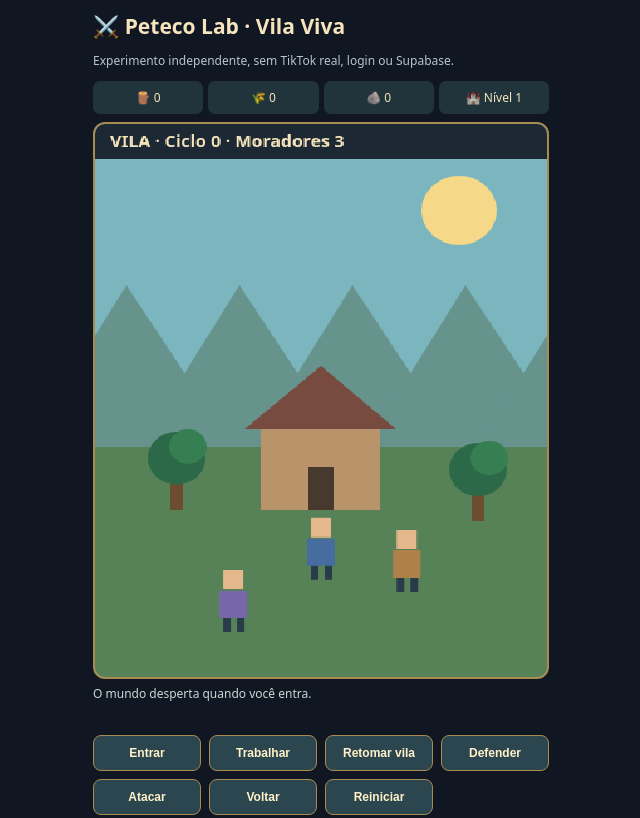
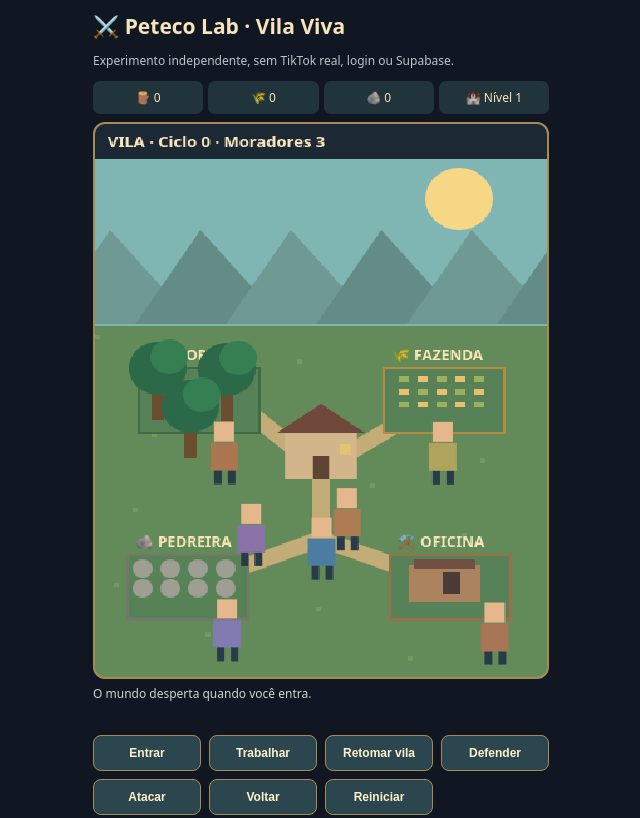
Before and after one commit to HorusHypnotic/reino-vivo-peteco-lab-test, a plain HTML site: page index.html in a window 1280 px wide. Shown: the top 818 px of the page, without its empty margins (319-959 px from the left). Drawn offline with Linux system fonts and the light colour scheme.

Commit message:
deploy: territorial village sectors and collective world simulation

```diff
--- a/index.html
+++ b/index.html
@@ -8,13 +8,13 @@ function progress(){s.cycles++;s.wood+=2+s.level;s.food+=2;s.stone+=(s.cycles%2=
 const fakeNames=['Guardiao77','PescadoraBR','Ferreiro21','Viajante09'];let fakeSequence=0;function fakeEvent(type){const name=fakeNames[fakeSequence++%fakeNames.length];const feed=document.querySelector('#feed');if(type==='join'){feed.textContent=name+': !entrar';if(!s.joined)action('enter');else{chronicle(name+' chegou à vila.');s.people++;updateWorld()}}else if(type==='gift'){feed.textContent=name+' enviou 🌹 Rosa (SIMULADO)';burst(180,330,24,'#f59cb7');if(s.joined&&s.phase==='vila'){s.food+=5;updateWorld();chronicle(name+' trouxe 5 alimentos fictícios para a vila.')}else say('Rosa fictícia recebida. Nenhum saldo real foi alterado.')}else if(type==='raid'){feed.textContent=name+': !defender';action('defend')}else if(type==='burst'){feed.textContent='10 comentários fictícios de defesa';if(s.joined&&s.phase==='vila')action('defend');if(s.phase==='batalha'){burst(250,170,40,'#f6c77c');s.hp=Math.max(0,s.hp-20);if(s.hp===0){s.phase='vitoria';chronicle('A comunidade derrotou o dragão!')}else chronicle('Rajada coletiva! Dragão: '+s.hp+'%')}}}
 document.querySelectorAll('[data-fake]').forEach(b=>b.addEventListener('click',()=>fakeEvent(b.dataset.fake)));
 function burst(x,y,n,col){for(let i=0;i<n;i++){const a=Math.random()*Math.PI*2,v=Math.random()*3+1;s.particles.push({x,y,vx:Math.cos(a)*v,vy:Math.sin(a)*v,life:30,col})}}
-function action(a){if(a==='reset'){epoch++;Object.assign(s,{joined:false,phase:'vila',wood:0,hp:100,x:180,target:180,busy:false,auto:false,particles:[]});updateWorld();chronicle('Reino reiniciado.');return}
+function action(a){if(a==='reset'){epoch++;Object.assign(s,{joined:false,phase:'vila',wood:0,food:0,stone:0,level:1,cycles:0,people:3,hp:100,x:180,target:180,busy:false,auto:false,particles:[]});updateWorld();chronicle('Reino reiniciado.');return}
 if(a==='enter'){if(s.joined){say(s.phase==='vila'?'Você já está na vila. Escolha uma atividade.':'Você já participa do Reino. Aguarde o resultado da batalha.');return}epoch++;s.joined=true;s.busy=false;s.phase='vila';s.target=180;s.auto=true;chronicle('A vila acordou: produção coletiva iniciada.');burst(180,335,16,'#f6e5bc');updateWorld();harvest();return}
 if(!s.joined){say('Primeiro entre no Reino.');return}
 if(a==='auto'&&s.phase==='vila'){s.auto=!s.auto;if(!s.auto){epoch++;s.busy=false;s.target=180;say('Produção automática pausada. Madeira: '+s.wood)}else{say('Produção automática ativada.');if(!s.busy)harvest()}return}
 if(a==='work'&&s.phase==='vila'&&!s.busy){harvest();return}
 function harvest(){const run=++epoch;s.busy=true;s.target=72;say('Caminhando para colher madeira...');setTimeout(()=>{if(run!==epoch||!s.busy||s.phase!=='vila')return;s.busy=false;progress();burst(72,350,25,'#f3d37c');if(s.auto&&s.phase==='vila')harvest()},1400)}
-if(a==='defend'&&s.phase==='vila'){epoch++;s.busy=false;s.auto=false;s.phase='batalha';s.hp=100+Math.min(150,s.level*10);burst(255,170,30,'#f38c65');say('O dragão apareceu! Prepare a defesa.');return}
+if(a==='defend'&&s.phase==='vila'){epoch++;s.busy=false;s.auto=false;s.phase='batalha';s.hp=100+Math.min(150,s.level*10);s.maxHp=s.hp;burst(255,170,30,'#f38c65');say('O dragão apareceu! Prepare a defesa.');return}
 if(a==='attack'&&s.phase==='batalha'){s.hp=Math.max(0,s.hp-(25+s.level*5));burst(250,175,28,'#ffd37b');if(s.hp===0){s.phase='vitoria';chronicle('Vitória! O dragão foi derrotado. A vila resistiu.')}else say('Ataque confirmado. Dragão: '+s.hp+'%.');return}
 if(a==='return'&&s.phase==='vitoria'){epoch++;s.phase='vila';s.auto=true;s.target=180;chronicle('De volta à vila: reconstrução e produção retomadas.');harvest();return}
 say('Comando indisponível nesta fase.')}
@@ -22,6 +22,20 @@ document.querySelectorAll('nav button[data-a]').forEach(b=>b.addEventListener('c
 function rect(x,y,w,h,col){g.fillStyle=col;g.fillRect(x,y,w,h)}function circ(x,y,r,col){g.beginPath();g.arc(x,y,r,0,Math.PI*2);g.fillStyle=col;g.fill()}
 function tree(x,y){rect(x-5,y,10,35,'#6c4d30');circ(x,y-10,23,'#2c6948');circ(x+9,y-20,15,'#367f52')}
 function actor(x,y,col){rect(x-8,y-18,16,17,'#e4b88c');rect(x-11,y,22,24,col);rect(x-8,y+24,6,12,'#283b49');rect(x+3,y+24,6,12,'#283b49')}
-function frame(){s.t++;const battle=s.phase!=='vila';rect(0,0,360,480,battle?'#353046':'#7bb5be');circ(290,75,30,battle?'#d77e60':'#f6d889');for(let i=0;i<5;i++){g.fillStyle=battle?'#484157':'#67938d';g.beginPath();g.moveTo(i*90-55,280);g.lineTo(i*90+25,140);g.lineTo(i*90+110,280);g.fill()}rect(0,280,360,200,battle?'#59515d':'#578257');if(!battle){tree(65,300);tree(305,310);rect(132,260,95,75,'#b9946b');if(s.level>1){rect(119,275,15,55,'#9b7757');rect(226,275,15,55,'#9b7757')}if(s.level>2){rect(150,225,15,35,'#8d745f');rect(202,225,15,35,'#8d745f')}if(s.level>3){rect(165,205,30,24,'#a18d6a')}g.fillStyle='#784b40';g.beginPath();g.moveTo(119,265);g.lineTo(180,210);g.lineTo(240,265);g.fill();rect(170,298,20,37,'#47392e');actor(255+Math.sin(s.t/50)*26,370,'#ae804a');actor(105+Math.cos(s.t/60)*17,405,'#7767aa');if(s.level>1)actor(300+Math.sin(s.t/35)*18,420,'#679b65');if(s.level>2)actor(70+Math.cos(s.t/45)*15,440,'#bb7e55')}else{const y=165+Math.sin(s.t/20)*7;g.fillStyle='#8f3946';g.beginPath();g.moveTo(250,y);g.lineTo(185,y-48);g.lineTo(205,y+30);g.fill();g.beginPath();g.moveTo(270,y);g.lineTo(330,y-48);g.lineTo(315,y+30);g.fill();circ(260,y,32,'#bd6554');circ(260,y-25,22,'#d57c59');circ(250,y-30,4,'#ffdc70');circ(270,y-30,4,'#ffdc70');rect(208,238,104,9,'#3c3643');rect(210,240,s.hp,5,'#ed9863')}
-s.x+=(s.target-s.x)*.07;actor(s.x,358+Math.sin(s.t/9)*2,'#466ca0');if(s.busy&&s.t%12===0)burst(75,350,3,'#eac88b');for(const p of s.particles){rect(p.x,p.y,4,4,p.col);p.x+=p.vx;p.y+=p.vy;p.vy+=.06;p.life--}s.particles=s.particles.filter(p=>p.life>0);rect(0,0,360,30,'#1c2934');g.fillStyle='#f6e5bc';g.font='bold 14px system-ui';g.fillText(s.phase.toUpperCase()+' · Ciclo '+s.cycles+' · Moradores '+s.people,12,20);document.querySelector('[data-a=work]').disabled=s.busy||s.auto;document.querySelector('[data-a=auto]').textContent=s.auto?'Pausar vila':'Retomar vila';requestAnimationFrame(frame)}frame();
+function house(x,y,scale=1,roof='#83513d'){g.save();g.translate(x,y);g.scale(scale,scale);rect(-23,-12,46,32,'#d3b58c');g.fillStyle=roof;g.beginPath();g.moveTo(-28,-12);g.lineTo(0,-32);g.lineTo(28,-12);g.fill();rect(-5,4,10,16,'#5d4434');rect(12,-4,7,7,'#e4c56f');g.restore()}
+function tilePath(){g.strokeStyle='#c3ac78';g.lineWidth=14;g.beginPath();g.moveTo(180,360);g.lineTo(180,300);g.lineTo(105,235);g.moveTo(180,300);g.lineTo(280,235);g.moveTo(180,360);g.lineTo(65,405);g.moveTo(180,360);g.lineTo(295,405);g.stroke();g.lineWidth=1}
+function sector(x,y,label,color){rect(x-49,y-25,98,58,color);rect(x-47,y-23,94,54,'#578257');g.fillStyle='#f8e5ba';g.font='bold 12px system-ui';g.fillText(label,x-42,y-31)}
+function worker(x,y,col,phase=0){const bob=Math.sin(s.t/12+phase)*2;actor(x+Math.sin(s.t/35+phase)*12,y+bob,col)}
+function territory(){
+rect(0,0,360,480,'#7fb6b3');circ(290,65,27,'#f5d785');for(let i=0;i<6;i++){g.fillStyle=i%2?'#638c87':'#6f9993';g.beginPath();g.moveTo(i*72-40,174);g.lineTo(i*72+12,92);g.lineTo(i*72+80,174);g.fill()}rect(0,175,360,305,'#638b59');for(let i=0;i<16;i++)rect((i*73)%350,183+(i*43)%280,4,4,'#719b62');
+tilePath();
+sector(83,236,'🌲 FLORESTA','#406b47');tree(50,222);tree(105,223);tree(76,255);worker(105,275,'#aa7751',1);
+sector(278,236,'🌾 FAZENDA','#b58b42');for(let i=0;i<5;i++)for(let j=0;j<3;j++)rect(242+i*15,219+j*11,8,5,(i+j)%2?'#e8c06e':'#9eaf5e');worker(288,275,'#b0a35e',2);
+sector(74,398,'🪨 PEDREIRA','#77766b');for(let i=0;i<8;i++){circ(38+(i%4)*22,386+Math.floor(i/4)*17,8,'#9e9e92')}worker(115,430,'#817bb1',3);
+sector(283,398,'⚒️ OFICINA','#9b6e4c');rect(250,383,57,32,'#ab835f');rect(254,378,49,8,'#705043');rect(277,389,14,19,'#4a3d35');worker(318,435,'#a87556',4);
+house(180,283,1.25,'#70483b');if(s.level>=2){house(208,342,.72,'#8c6048');house(147,344,.72,'#7b5544')}if(s.level>=3){rect(133,303,8,52,'#8c8876');rect(219,303,8,52,'#8c8876');rect(130,297,100,8,'#a49b82')}if(s.level>=4){house(181,216,.7,'#916146');rect(162,171,36,15,'#8c8876')}if(s.level>=5){for(let i=0;i<3;i++){rect(118+i*55,323,8,38,'#aaa58e')}}for(let i=0;i<Math.min(12,s.people);i++){const a=i*2.4;const xx=180+Math.sin(a)*45+Math.sin(s.t/70+i)*9;const yy=340+Math.cos(a)*18+Math.cos(s.t/60+i)*6;worker(xx,yy,['#4c7da0','#ac7b52','#8b72a7','#6c9a78'][i%4],i)}
+if(s.busy&&s.t%14===0)burst(82,255,3,'#f5d98a');
+}
+function battleScene(){territory();rect(0,0,360,480,'#352a3940');const y=155+Math.sin(s.t/19)*9;g.fillStyle='#883c49';g.beginPath();g.moveTo(265,y);g.lineTo(180,y-58);g.lineTo(212,y+22);g.fill();g.beginPath();g.moveTo(267,y);g.lineTo(338,y-50);g.lineTo(314,y+28);g.fill();circ(264,y,31,'#bb6452');circ(260,y-24,23,'#d27c57');circ(251,y-27,4,'#ffe398');circ(271,y-27,4,'#ffe398');rect(209,207,105,12,'#423642');rect(211,209,Math.max(0,101*(s.hp/(s.maxHp||110))),8,'#e98c62');g.fillStyle='#fff0cf';g.font='bold 13px system-ui';g.fillText(s.phase==='vitoria'?'VITÓRIA COLETIVA':'DEFESA DO TERRITÓRIO',10,57)}
+function frame(){s.t++;if(s.phase==='vila')territory();else battleScene();for(const p of s.particles){rect(p.x,p.y,4,4,p.col);p.x+=p.vx;p.y+=p.vy;p.vy+=.06;p.life--}s.particles=s.particles.filter(p=>p.life>0);rect(0,0,360,30,'#1c2934');g.fillStyle='#f6e5bc';g.font='bold 13px system-ui';g.fillText(s.phase.toUpperCase()+' · Ciclo '+s.cycles+' · Moradores '+s.people,10,20);document.querySelector('[data-a=work]').disabled=s.busy||s.auto;document.querySelector('[data-a=auto]').textContent=s.auto?'Pausar vila':'Retomar vila';requestAnimationFrame(frame)}frame();
 </script></body></html>
```
